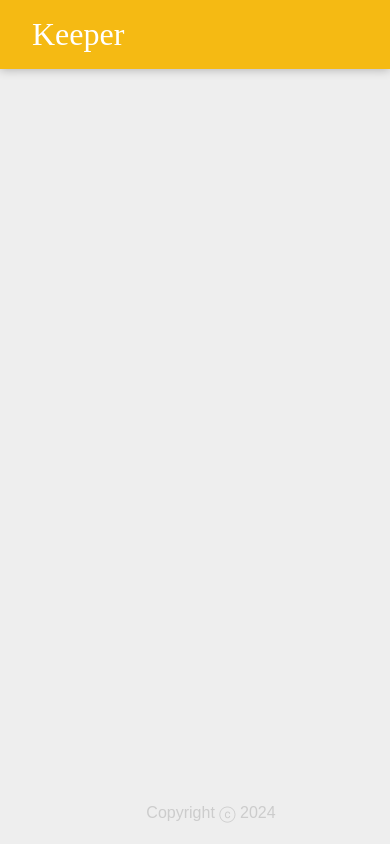
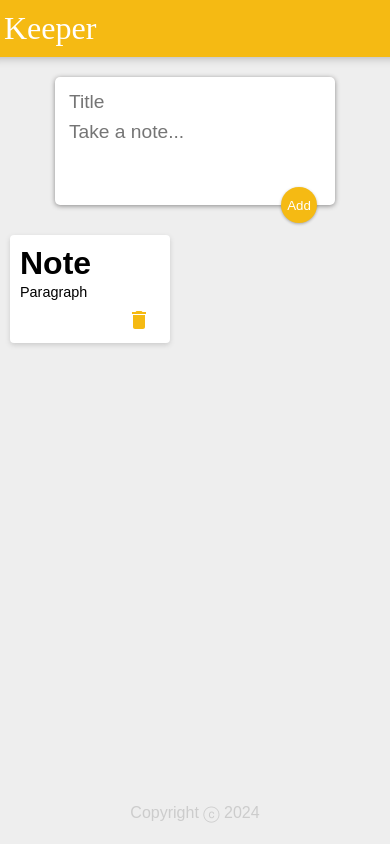
Before and after one commit to Rsingh1996/keeper-app, a React (Create React App) app: page / in a window 390 px wide. Built offline with nearby package versions, Linux system fonts and the light colour scheme.

Commit message:
Added note card and input note card

```diff
--- a/src/App.css
+++ b/src/App.css
@@ -9,7 +9,6 @@ html {
 }
 body {
   background: #eee;
-  padding: 0 16px;
 }
 
 header {
@@ -35,3 +34,135 @@ footer {
 footer p {
   color: #ccc;
 }
+
+form {
+  position: relative;
+  width: 480px;
+  margin: 30px auto 20px auto;
+  background: #fff;
+  padding: 15px;
+  border-radius: 7px;
+  box-shadow: 0 1px 5px rgb(138, 137, 137);
+}
+form input,
+form textarea {
+  width: 100%;
+  border: none;
+  padding: 4px;
+  outline: none;
+  font-size: 1.2em;
+  font-family: inherit;
+  resize: none;
+}
+form button {
+  position: absolute;
+  right: 18px;
+  bottom: -18px;
+  background: #f5ba13;
+  color: #fff;
+  border: none;
+  border-radius: 50%;
+  width: 36px;
+  height: 36px;
+  box-shadow: 0 1px 3px rgba(0, 0, 0, 0.3);
+  cursor: pointer;
+  outline: none;
+}
+
+.note {
+  background: #fff;
+  border-radius: 7px;
+  box-shadow: 0 2px 5px #ccc;
+  padding: 10px;
+  width: 240px;
+  margin: 16px;
+  float: left;
+}
+.note h1 {
+  margin-bottom: 6px;
+}
+.note p {
+  font-size: 1.1em;
+  margin-bottom: 10px;
+  white-space: pre-wrap;
+  word-wrap: break-word;
+}
+
+.note span {
+  position: relative;
+  float: right;
+  margin-right: 10px;
+  color: #f5ba13;
+  border: none;
+  width: 36px;
+  height: 36px;
+  cursor: pointer;
+  outline: none;
+}
+
+@media screen and (max-width: 767px) {
+  header {
+    background-color: #f5ba13;
+    padding: 10px 22px;
+    box-shadow: 0 0 10px 0 rgba(0, 0, 0, 0.3);
+  }
+
+  form {
+    width: 300px;
+    margin: 20px auto 20px auto;
+    padding: 10px;
+    border-radius: 5px;
+  }
+
+  .note {
+    border-radius: 5px;
+    box-shadow: 0 2px 5px #ccc;
+    padding: 10px;
+    width: 180px;
+    margin: 12px;
+  }
+  .note h1 {
+    margin-bottom: 4px;
+  }
+  .note p {
+    font-size: 0.9em;
+    margin-bottom: 8px;
+  }
+
+  .note span {
+    margin-right: 8px;
+    color: #f5ba13;
+    border: none;
+    width: 25px;
+    height: 25px;
+  }
+}
+
+@media screen and (max-width: 480px) {
+  header {
+    background-color: #f5ba13;
+    padding: 10px 20px;
+  }
+
+  form {
+    width: 280px;
+    margin: 20px auto 20px auto;
+    padding: 10px;
+    border-radius: 5px;
+  }
+
+  .note {
+    border-radius: 4px;
+    box-shadow: 0 2px 5px #ccc;
+    padding: 10px;
+    width: 160px;
+    margin: 10px;
+  }
+  .note h1 {
+    margin-bottom: 2px;
+  }
+  .note p {
+    font-size: 0.9em;
+    margin-bottom: 8px;
+  }
+}
--- a/src/App.js
+++ b/src/App.js
@@ -1,11 +1,16 @@
 import "./App.css";
 import Footer from "./component/Footer";
+import InputNote from "./component/InputNote";
 import Header from "./component/Header";
+import Note from "./component/Note";
 
 function App() {
   return (
     <div className="App">
       <Header />
+      <InputNote />
+      <Note />
+
       <Footer />
     </div>
   );
--- /dev/null
+++ b/src/component/InputNote.js
@@ -0,0 +1,15 @@
+import React from "react";
+
+const InputNote = () => {
+  return (
+    <div>
+      <form>
+        <input name="title" placeholder="Title" />
+        <textarea name="content" placeholder="Take a note..." rows={3} />
+        <button type="button">Add</button>
+      </form>
+    </div>
+  );
+};
+
+export default InputNote;
--- /dev/null
+++ b/src/component/Note.js
@@ -0,0 +1,15 @@
+import React from "react";
+import DeleteIcon from "@mui/icons-material/Delete";
+const Note = () => {
+  return (
+    <div className="note">
+      <h1>Note</h1>
+      <p>Paragraph</p>
+      <span>
+        <DeleteIcon />
+      </span>
+    </div>
+  );
+};
+
+export default Note;
```
Also changed, not shown: package.json (+5 -2 lines), 1 other file (tests, documents, lock files or other folders).
